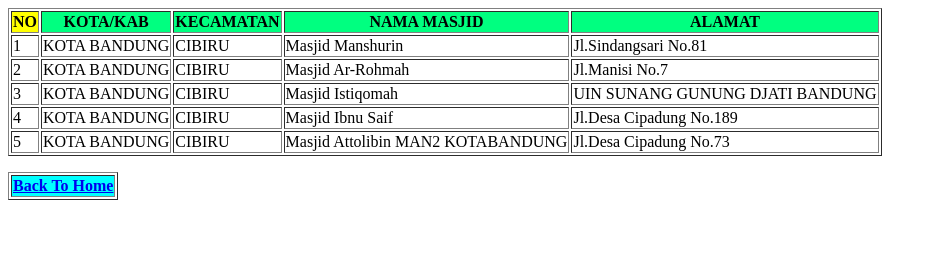
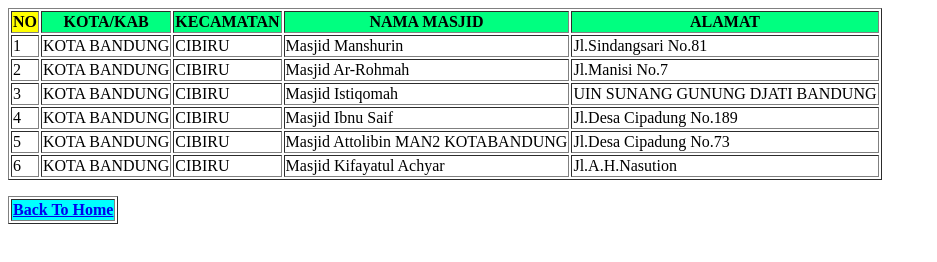
Before and after one commit to gilangmrmdhn/UTS_MIB, a plain HTML site: page daftarmasjidbandungtimur.html in a window 1280 px wide. Shown: the whole page, without its empty margins (0-937 px from the left). Drawn offline with Linux system fonts and the light colour scheme.

Commit message:
database

```diff
--- a/daftarmasjidbandungtimur.html
+++ b/daftarmasjidbandungtimur.html
@@ -47,6 +47,13 @@
             <td>Masjid Attolibin MAN2 KOTABANDUNG</td>
             <td>Jl.Desa Cipadung No.73 </td>
         </tr>
+        <tr>
+            <td>6</td>
+            <td>KOTA BANDUNG</td>
+            <td>CIBIRU</td>
+            <td>Masjid Kifayatul Achyar</td>
+            <td>Jl.A.H.Nasution </td>
+        </tr>
     </table>
     <p>
     <table border="1">
```
